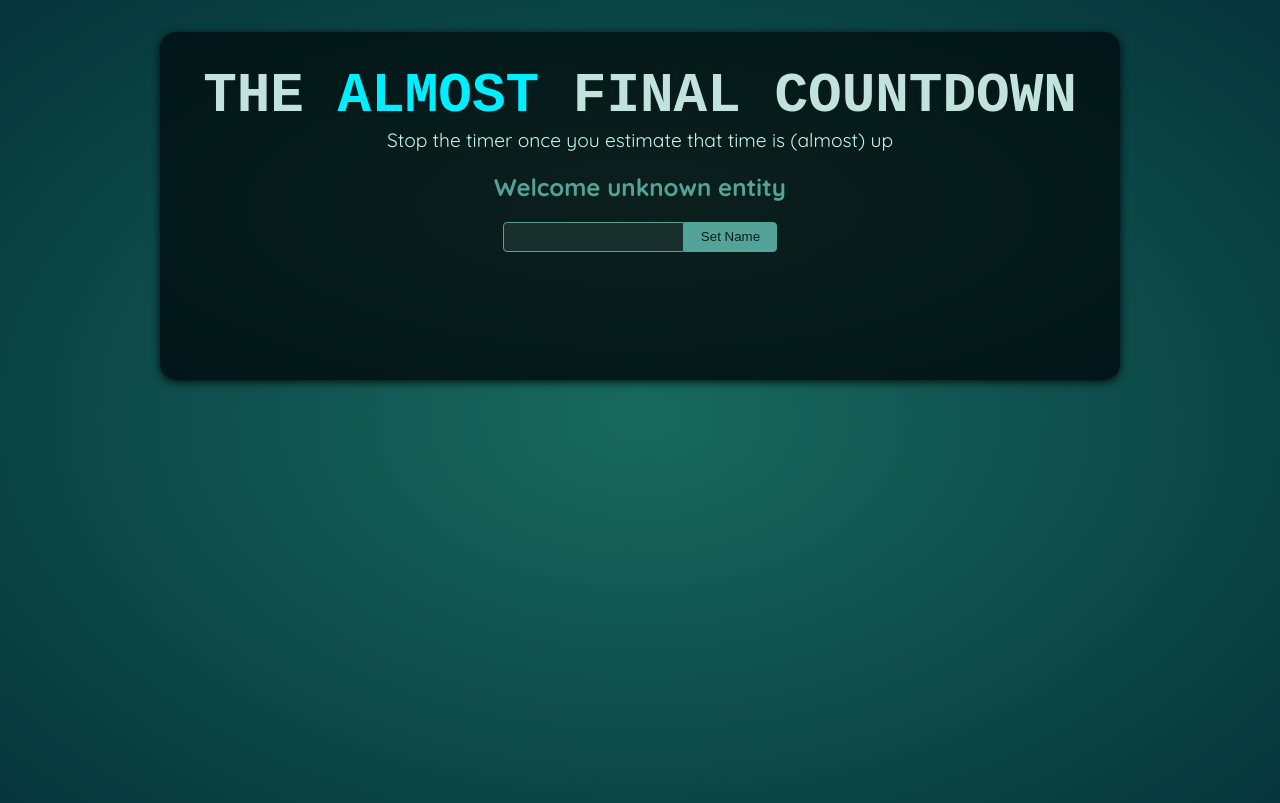
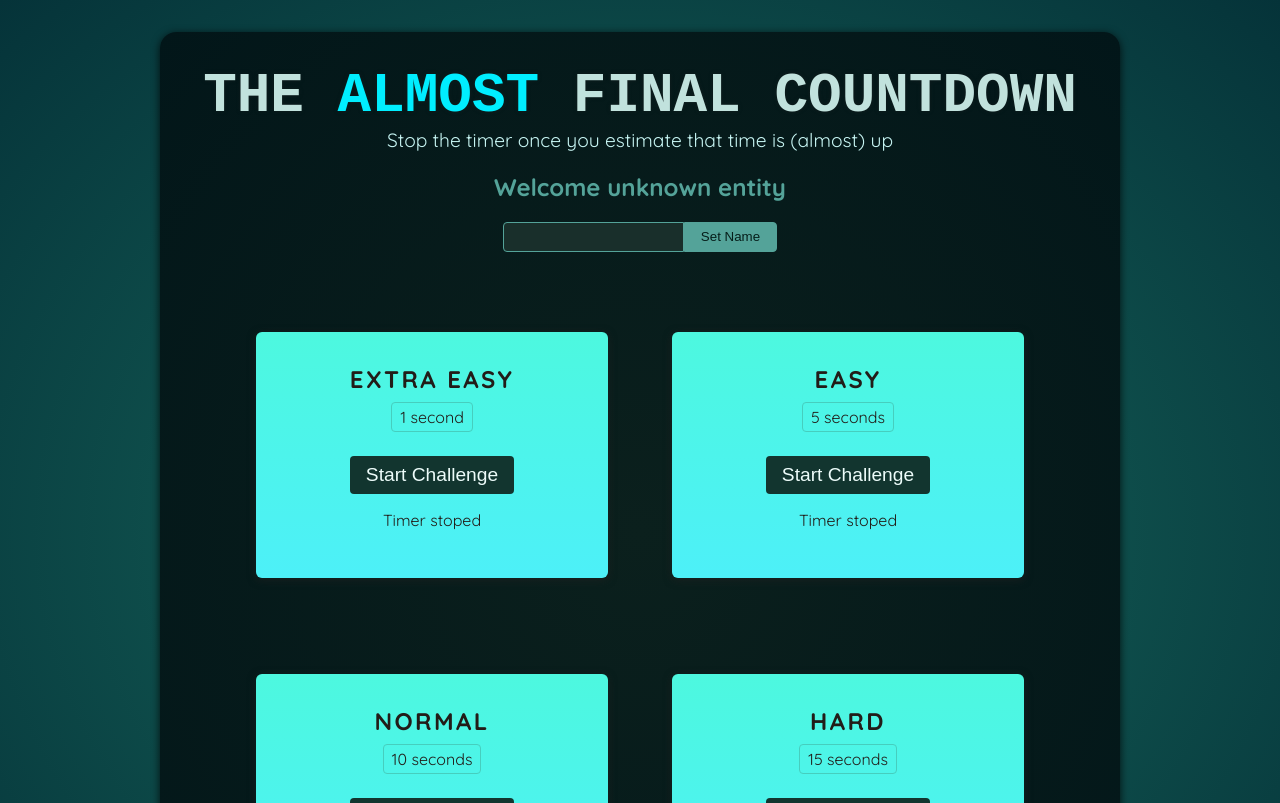
Before and after one commit to LSO182/ref-portals-challenge, a React (Vite) app: page / in a window 1280 px wide. Shown: the top 803 px of the page. Built offline with nearby package versions, Linux system fonts and the light colour scheme; a web font is replaced by a local one.

Commit message:
feat: Timer componenet

```diff
--- a/src/App.jsx
+++ b/src/App.jsx
@@ -1,10 +1,15 @@
 import Player from './components/Player.jsx';
-
+import TimerChallenge from './components/TimerChallenge.jsx';
 function App() {
   return (
     <>
       <Player />
-      <div id="challenges"></div>
+      <div id="challenges">
+        <TimerChallenge title="Extra easy" targetTime={1} />
+        <TimerChallenge title="Easy" targetTime={5} />
+        <TimerChallenge title="Normal" targetTime={10} />
+        <TimerChallenge title="Hard" targetTime={15} />
+      </div>
     </>
   );
 }
--- /dev/null
+++ b/src/components/TimerChallenge.jsx
@@ -0,0 +1,35 @@
+import { useState, useRef } from "react";
+
+export default function timerChallenge({ title, targetTime }) {
+  const timer = useRef();
+
+  const [timerStarted, setTimerStarted] = useState(false);
+  const [timerExpired, setTimerExpired] = useState(false);
+
+  function handleStart() {
+    timer.current = setTimeout(() => {
+      setTimerExpired(true);
+    }, targetTime * 1000);
+    setTimerStarted(true);
+  }
+
+  function handleStop() {
+    clearTimeout(timer.current);
+  }
+
+  return (
+    <section className="challenge">
+      <h2>{title}</h2>
+      {timerExpired && <p>You lost</p>}
+      <p className="challenge-time">
+        {targetTime} second{targetTime > 1 ? "s" : ""}
+      </p>
+      <button onClick={timerStarted ? handleStop : handleStart}>
+        {timerStarted ? "Stop" : "Start"} Challenge
+      </button>
+      <p className={timerStarted ? "active" : ""}>
+        {timerStarted ? "Time is runing..." : "Timer stoped"}
+      </p>
+    </section>
+  );
+}
```
